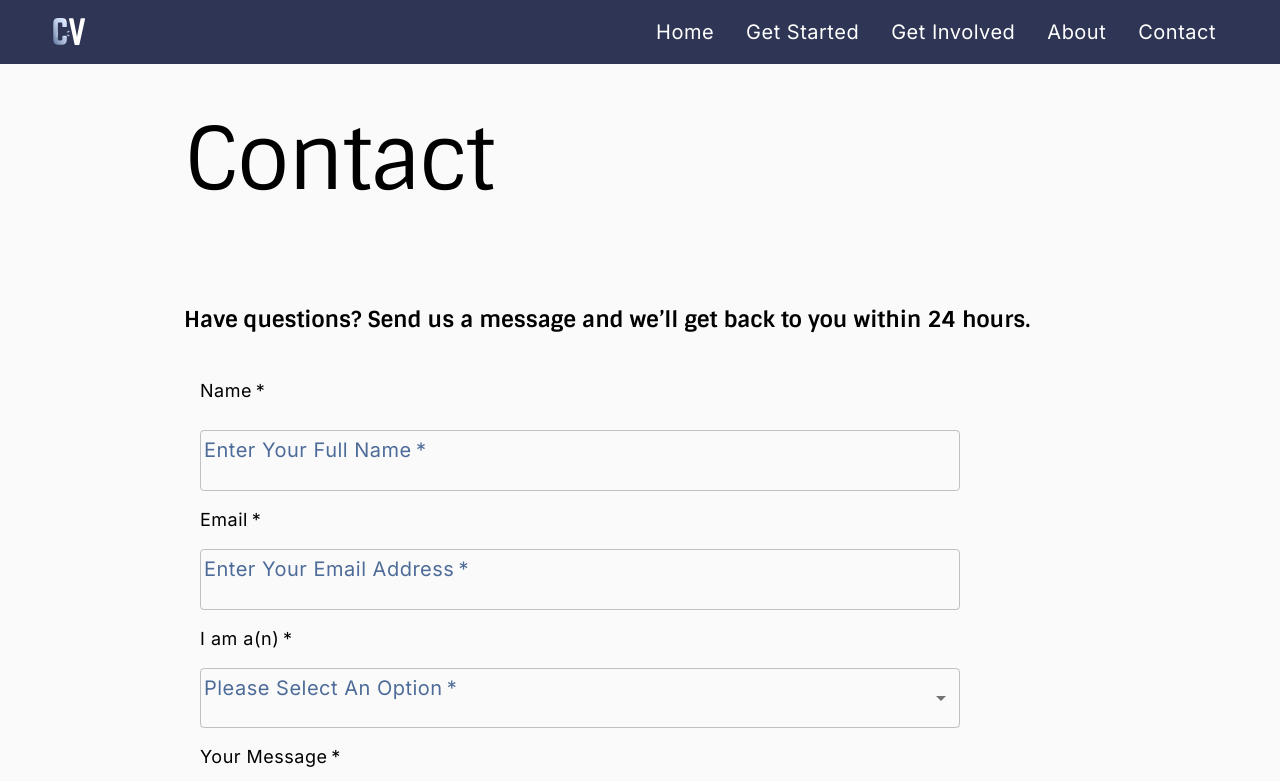
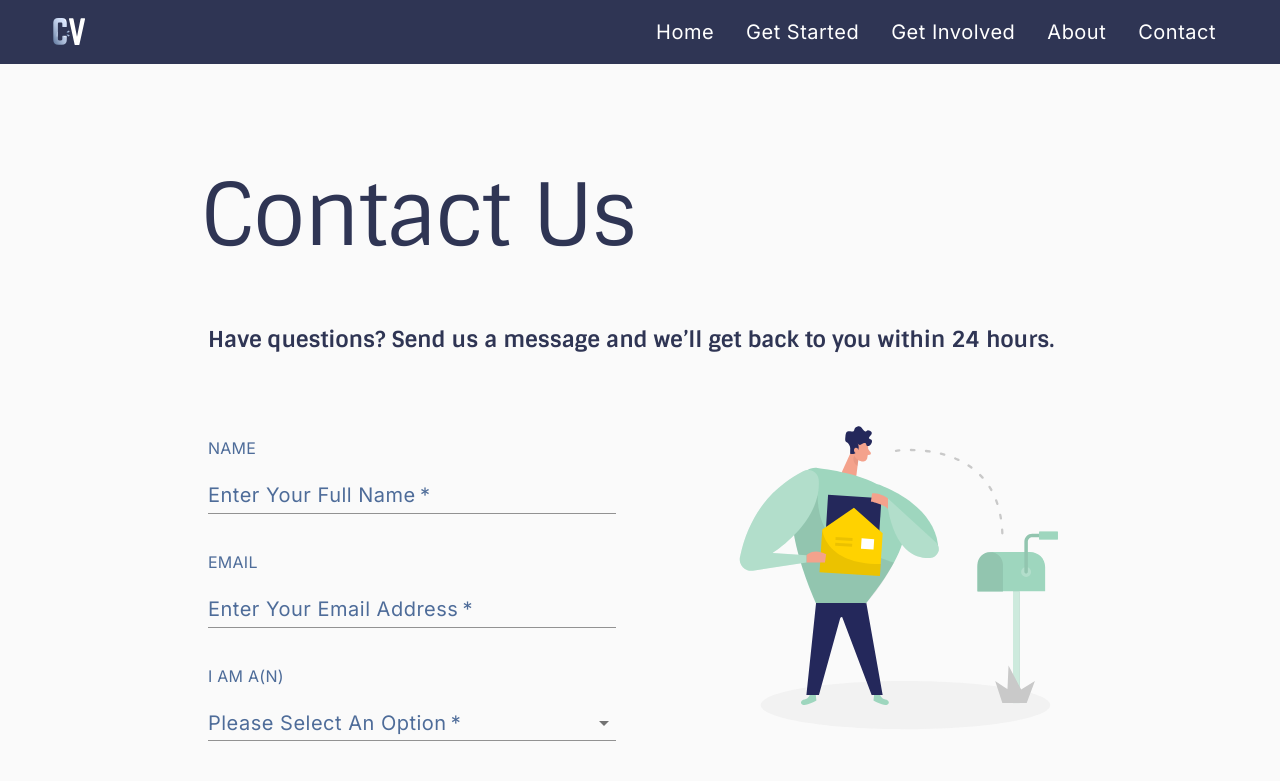
Before and after one commit to openseattle/clearviction-v1, a React (Create React App) app: page /contact in a window 1280 px wide. Shown: the top 781 px of the page. Built offline with nearby package versions, Linux system fonts and the light colour scheme.

Commit message:
update contact us according to redesign specs

```diff
--- a/src/Components/ContactForm.jsx
+++ b/src/Components/ContactForm.jsx
@@ -7,9 +7,13 @@ import {
   FormControl,
   FormGroup,
   FormLabel,
+  Box
 } from "@material-ui/core";
-import SecondaryButton from "../ui-kit/SecondaryButton";
+import { RedesignButtonPrimary } from "../ui-kit/RedesignButtonPrimary"
+// import SecondaryButton from "../ui-kit/SecondaryButton";
 import { send } from "@emailjs/browser";
+import { useContactStyles } from "../Styles/useContactStyles";
+import { Typography } from "@material-ui/core";
 
 const useStyles = makeStyles((theme) => ({
   root: {
@@ -45,7 +49,7 @@ const useStyles = makeStyles((theme) => ({
 }));
 
 const ContactForm = () => {
-  const classes = useStyles();
+  const classes = useContactStyles();
 
   const [toSend, setToSend] = useState({
     from_name: "",
@@ -165,56 +169,61 @@ const ContactForm = () => {
   ];
 
   return (
-    <Grid container spacing={1} direction="column">
+    <Box className={classes.formContainer} >
       <form onSubmit={handleFormSubmit}>
         <FormControl
           required
           component="fieldset"
           className={classes.formStyle}
         >
-          <FormLabel className={classes.labelStyle} component="legend">
-            Name
-          </FormLabel>
           <FormGroup>
+            <Typography variant="body2" className={classes.labelTextStyle}>
+              Name
+            </Typography >
             <TextField
-              id="standard-basic"
+              id="name"
               className={classes.inputStyle}
               label="Enter Your Full Name"
               required
               name="from_name"
               value={toSend.from_name}
               onChange={handleChange}
-              variant="outlined"
+              variant="standard"
+              fullWidth
             />
-            <FormLabel className={classes.labelStyle} component="legend">
+
+            <Typography variant="body2" className={classes.labelTextStyle}>
               Email
-            </FormLabel>
+            </Typography >
             <TextField
-              id="standard-basic"
+              id="email"
               className={classes.inputStyle}
               label="Enter Your Email Address"
               type="email"
+              color='#bbb'
+              fullWidth
               error={emailError.errorStatus}
               helperText={emailError.errorMessage}
               required
               name="reply_to"
               value={toSend.reply_to}
               onChange={handleChange}
-              variant="outlined"
+              variant="standard"
             />
-            <FormLabel className={classes.labelStyle} component="legend">
+            <Typography variant="body2" className={classes.labelTextStyle}>
               I am a(n)
-            </FormLabel>
+            </Typography >
             <TextField
-              id="outlined-select-currency"
+              id="who"
               className={classes.inputStyle}
               select
               label="Please Select An Option"
               required
+              fullWidth
               name="contact_type"
               value={toSend.contact_type}
               onChange={handleChange}
-              variant="outlined"
+              variant="standard"
             >
               {contactTypes.map((option) => (
                 <MenuItem key={option.value} value={option.value}>
@@ -222,11 +231,11 @@ const ContactForm = () => {
                 </MenuItem>
               ))}
             </TextField>
-            <FormLabel className={classes.labelStyle} component="legend">
-              Your Message
-            </FormLabel>
+              <Typography variant="body2" className={classes.labelTextStyle}>
+                Your Message
+              </Typography >
             <TextField
-              id="outlined-multiline-flexible"
+              id="message"
               label="Type Your Message Here"
               className={classes.inputStyle}
               multiline
@@ -234,15 +243,24 @@ const ContactForm = () => {
               maxRows={10}
               value={toSend.message}
               required
+              fullWidth
               name="message"
               onChange={handleChange}
-              variant="outlined"
+              variant="standard"
             />
-            <SecondaryButton type={"submit"} text={"Send Message"} />
+            {/* <SecondaryButton type={"submit"} text={"Send Message"} /> */}
+            <Box className={classes.buttonBoxStyle}>
+              <RedesignButtonPrimary type={"submit"}>
+                Send message
+              </RedesignButtonPrimary>
+            </Box>
+
           </FormGroup>
         </FormControl>
       </form>
-    </Grid>
+      {/* </Grid>
+    </Grid> */}
+    </Box>
   );
 };
 
--- a/src/Pages/ContactPage.jsx
+++ b/src/Pages/ContactPage.jsx
@@ -1,35 +1,39 @@
-import { Container, Typography, Box, makeStyles } from "@material-ui/core";
+import { Container, Typography, Box, Grid } from "@material-ui/core";
 import ContactForm from "../Components/ContactForm";
-import HeroPanel from "../Components/HeroPanel";
-
-const useStyles = makeStyles((theme) => ({
-  bg: {
-    backgroundColor: theme.palette.primary.light,
-    borderRadius: 0,
-    padding: "2.5em",
-  },
-  contactImage: { width: "100%" },
-  subtext: {
-    marginTop: "2em",
-    marginBottom: "2em",
-  },
-}));
+import { useContactStyles } from '../Styles/useContactStyles';
+import new_message from "../Assets/new_message.svg";
 
 const ContactPage = () => {
-  const pageTitle = "Contact";
-  const classes = useStyles();
+  const classes = useContactStyles();
   return (
     <>
-      <Container maxWidth="md">
-        <HeroPanel title={pageTitle} />
+      <Box className={classes.regularContainer}>
+        <Container maxWidth="lg">
+          <Typography className={classes.headingStyle} variant="h1">
+            Contact Us
+          </Typography>
+
           <Box>
-          <Typography variant="h5" className={classes.subtext}>
+            <Typography variant="h5" className={classes.contentTextStyle}>
               Have questions? Send us a message and we’ll get back to you within
               24 hours.
             </Typography>
+            <Grid container spacing={2} >
+              <Grid item  xs={12} md={6} >
                 <ContactForm />
+              </Grid>
+              <Grid item  xs={12} md={6}>
+                <img
+                  src={new_message}
+                  className={classes.iconStyle}
+                  alt=""
+                ></img>
+              </Grid>
+            </Grid>
+
           </Box>
         </Container>
+      </Box>
     </>
   );
 };
--- /dev/null
+++ b/src/Styles/useContactStyles.js
@@ -0,0 +1,57 @@
+import { makeStyles } from "@material-ui/core";
+
+export const useContactStyles = makeStyles((theme) => ({
+  regularContainer: {
+    padding: theme.spacing(8),
+    margin: theme.spacing(6),
+  },
+  headingStyle: {
+    marginBottom: theme.spacing(8),
+    marginLeft: theme.spacing(8),
+    color: theme.palette.primary.dark,
+  },
+  contentTextStyle: {
+    marginLeft: theme.spacing(9),
+    marginRight: theme.spacing(2),
+    marginTop: theme.spacing(4),
+    marginBottom: theme.spacing(4),
+    color: theme.palette.primary.dark,
+  },
+  formContainer: {
+    paddingLeft: theme.spacing(7),
+  },
+  formStyle: {
+    maxWidth: '510px',
+    width: '100%',
+    padding: theme.spacing(2),
+  },
+  labelStyle: {
+    // width: '100%',
+
+
+  },
+  labelTextStyle: {
+    paddingTop: '35px',
+    fontSize: '16px',
+    textTransform: "uppercase",
+    color: theme.palette.primary.main,
+  },
+  inputStyle: {
+    //   width: '100%',
+    //   color: theme.palette.primary.dark,
+    // color:'#bbb'
+    //   height: '20px'
+  },
+  inputTextStyle: {
+    fontSize: '20px',
+  },
+  buttonBoxStyle: {
+    display: "flex",
+    justifyContent: "center",
+    marginTop: theme.spacing(8),
+  },
+  iconStyle: {
+    width: "100%",
+    padding: theme.spacing(2)
+  }
+}));
```
Lines whose indentation alone changed are shown as unchanged.
